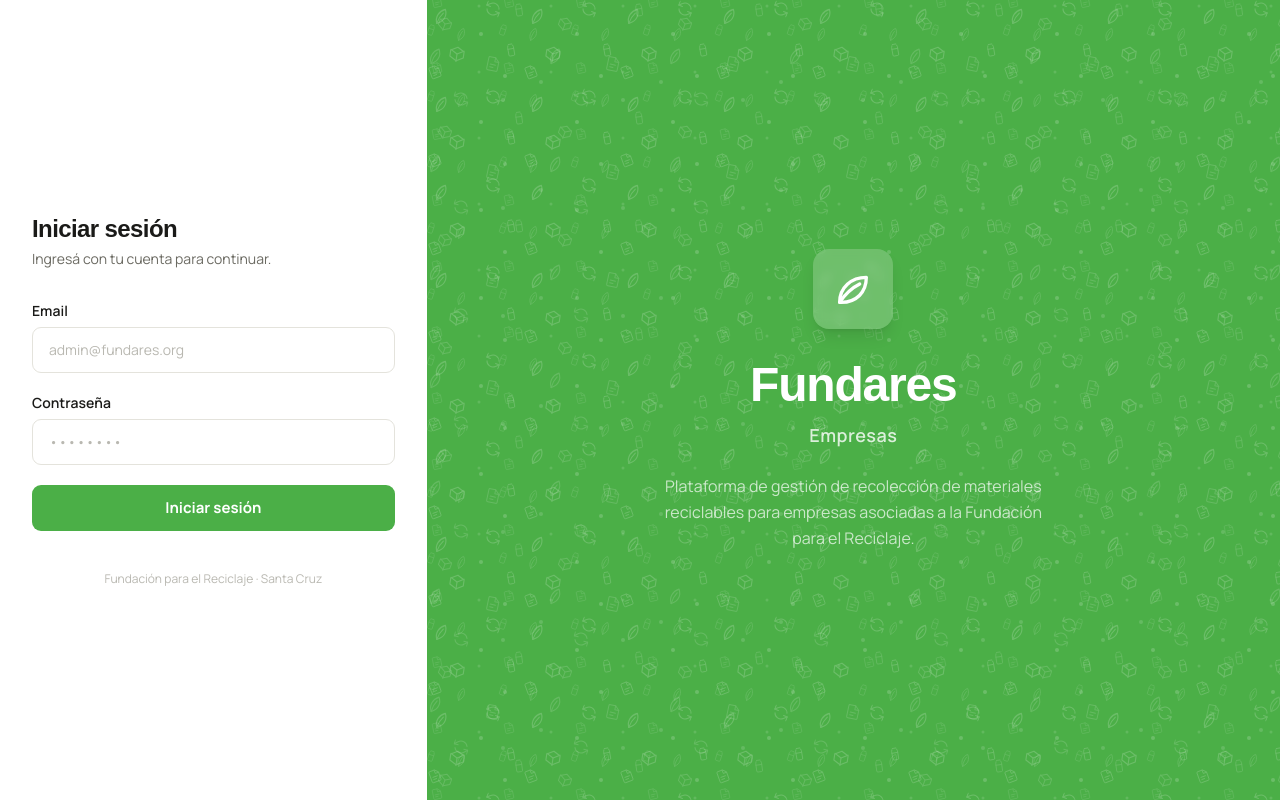
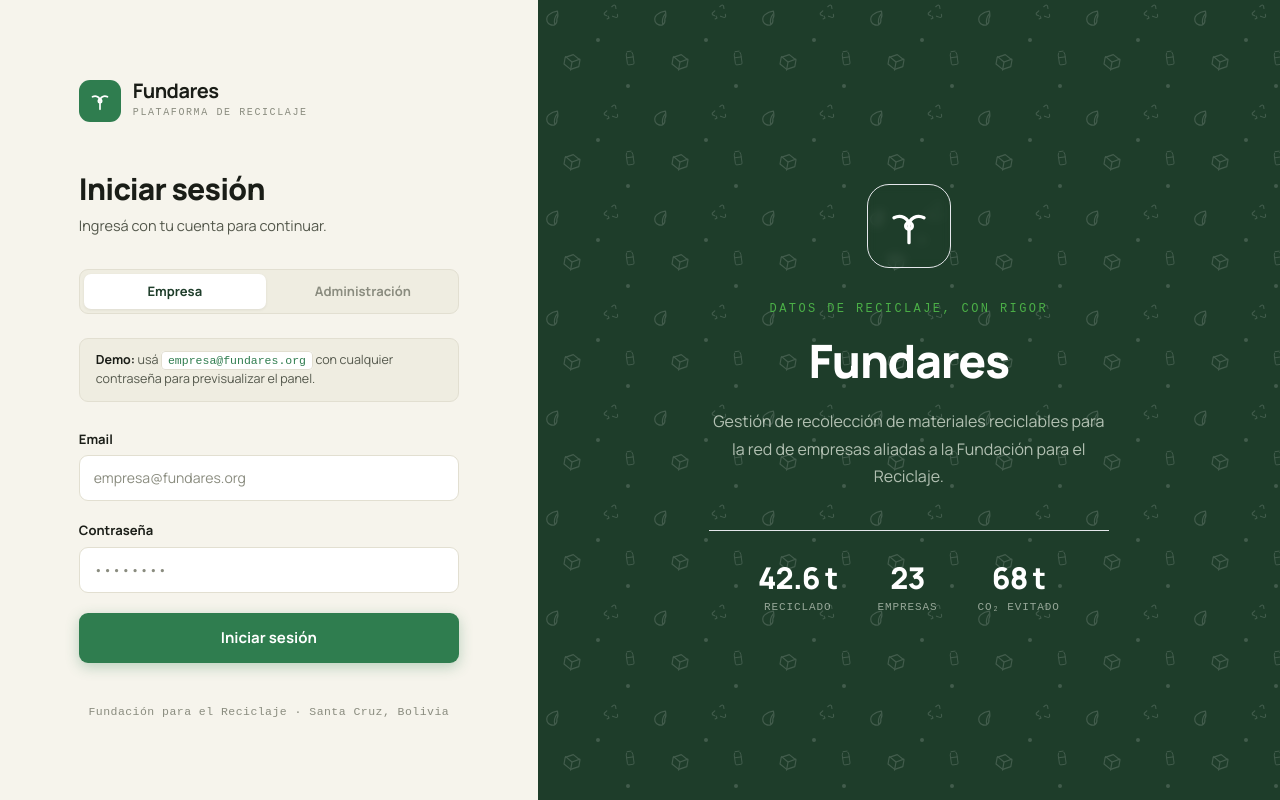
Before and after one commit to RonaldGaymer2002/ARAM, a Next.js app in the folder apps/web/: page /login in a window 1280 px wide. Built offline with nearby package versions, Linux system fonts and the light colour scheme.

Commit message:
ARR 1.7.5

```diff
--- a/apps/web/app/(auth)/login/page.tsx
+++ b/apps/web/app/(auth)/login/page.tsx
@@ -3,6 +3,7 @@
 import { useState } from 'react';
 import { signIn } from 'next-auth/react';
 import { useRouter } from 'next/navigation';
+import Link from 'next/link';
 import toast from 'react-hot-toast';
 
 export default function LoginPage() {
@@ -10,6 +11,12 @@ export default function LoginPage() {
   const [email, setEmail]       = useState('');
   const [password, setPassword] = useState('');
   const [loading, setLoading]   = useState(false);
+  const [role, setRole]         = useState<'empresa' | 'admin'>('empresa');
+
+  function handleRoleChange(r: 'empresa' | 'admin') {
+    setRole(r);
+    setEmail(r === 'admin' ? 'admin@fundares.org' : 'empresa@fundares.org');
+  }
 
   async function handleSubmit(e: React.FormEvent) {
     e.preventDefault();
@@ -37,52 +44,91 @@ export default function LoginPage() {
 
   return (
     <>
-      {/* ── Left panel: form (1/3) ─────────────────── */}
-      <div className="w-full lg:w-1/3 flex items-center justify-center min-h-screen bg-white px-8 py-12 relative z-10">
-        <div className="w-full max-w-sm">
+      {/* ── Back link ── */}
+      <Link
+        href="/"
+        className="absolute top-6 left-6 z-10 inline-flex items-center gap-2 text-[13px] font-semibold text-body-text hover:text-green-mid transition-colors"
+      >
+        <svg className="w-[15px] h-[15px]" viewBox="0 0 24 24" fill="none" stroke="currentColor" strokeWidth="2.2" strokeLinecap="round" strokeLinejoin="round">
+          <path d="M19 12H5M11 18l-6-6 6-6"/>
+        </svg>
+        Volver
+      </Link>
 
-          {/* Logo + brand (mobile only) */}
-          <div className="flex items-center gap-3 mb-10 lg:hidden">
-            <div className="w-10 h-10 rounded-[9px] bg-[#4BAF47] grid place-items-center flex-shrink-0">
-              <svg width="20" height="20" viewBox="0 0 24 24" fill="none" stroke="#fff" strokeWidth="2" strokeLinecap="round" strokeLinejoin="round">
-                <path d="M4 20c0-9 7-15 16-15 0 9-6 15-15 15-1 0-1 0-1 0z"/>
-                <path d="M4 20c4-6 8-9 12-11"/>
+      {/* ── Left panel: form ── */}
+      <div className="w-full lg:w-[42%] lg:min-w-[380px] flex items-center justify-center min-h-screen bg-bg-page px-10 py-14 relative z-10">
+        <div className="w-full max-w-[380px]">
+
+          {/* Brand */}
+          <div className="flex items-center gap-3 mb-12">
+            <div className="w-[42px] h-[42px] bg-[var(--green)] rounded-[11px] flex items-center justify-center flex-shrink-0">
+              <svg viewBox="0 0 24 24" className="w-5 h-5 fill-none stroke-white stroke-2 [stroke-linecap:round] [stroke-linejoin:round]">
+                <path d="M12 22V12M12 12C12 7 7 5 3 7M12 12C12 7 17 5 21 7"/>
+                <circle cx="12" cy="12" r="2"/>
               </svg>
             </div>
             <div>
-              <div className="font-extrabold text-[18px] text-[#1A1A18] leading-none">Fundares</div>
-              <div className="text-[13px] text-[#6B6A62] font-semibold mt-0.5">Empresas</div>
+              <p className="font-display font-bold text-[20px] text-black-heading tracking-tight leading-none">Fundares</p>
+              <p className="font-mono text-[10px] font-medium tracking-[0.16em] uppercase text-muted-text mt-1">Plataforma de reciclaje</p>
             </div>
           </div>
 
-          <h1 className="text-2xl font-extrabold text-[#1A1A18] tracking-tight mb-1">Iniciar sesión</h1>
-          <p className="text-sm text-[#6B6A62] mb-8">Ingresá con tu cuenta para continuar.</p>
+          <h1 className="font-display font-extrabold text-[30px] text-black-heading tracking-tight leading-tight mb-2">
+            Iniciar sesión
+          </h1>
+          <p className="text-[14.5px] text-body-text mb-8">
+            Ingresá con tu cuenta para continuar.
+          </p>
+
+          {/* Role toggle */}
+          <div className="flex gap-1.5 bg-[var(--alt)] border border-border-default rounded-input p-1 mb-6">
+            {(['empresa', 'admin'] as const).map(r => (
+              <button
+                key={r}
+                type="button"
+                onClick={() => handleRoleChange(r)}
+                className={[
+                  'flex-1 py-2 text-[13px] font-bold rounded-[7px] transition-all',
+                  role === r
+                    ? 'bg-card text-[var(--forest)] shadow-[0_1px_3px_rgba(40,38,28,0.08)]'
+                    : 'text-muted-text hover:text-body-text',
+                ].join(' ')}
+              >
+                {r === 'empresa' ? 'Empresa' : 'Administración'}
+              </button>
+            ))}
+          </div>
+
+          {/* Demo hint */}
+          <div className="bg-[var(--alt)] border border-border-default rounded-input px-4 py-3 mb-7 text-[12.5px] text-body-text">
+            <span className="font-bold text-black-heading">Demo:</span> usá{' '}
+            <code className="font-mono text-[11.5px] bg-card border border-border-default rounded px-1.5 py-0.5 text-[var(--green)]">
+              {role === 'admin' ? 'admin@fundares.org' : 'empresa@fundares.org'}
+            </code>{' '}
+            con cualquier contraseña para previsualizar el panel.
+          </div>
 
           <form onSubmit={handleSubmit} className="space-y-5">
             <div>
-              <label className="block text-sm font-semibold text-[#1A1A18] mb-1.5">
-                Email
-              </label>
+              <label className="block text-[13px] font-bold text-black-heading mb-1.5">Email</label>
               <input
                 type="email"
                 required
                 value={email}
                 onChange={e => setEmail(e.target.value)}
-                className="w-full px-4 py-3 border border-[#E4E3DC] rounded-[9px] text-sm text-[#1A1A18] placeholder:text-[#B9B8B1] outline-none focus:border-[#4BAF47] focus:ring-1 focus:ring-[#4BAF47] transition-colors bg-white"
-                placeholder="admin@fundares.org"
+                className="w-full border border-border-default rounded-input px-3.5 py-3 text-sm text-black-heading placeholder:text-muted-text outline-none focus:border-[var(--green)] focus:ring-2 focus:ring-[var(--green)]/20 transition-colors bg-card"
+                placeholder={role === 'admin' ? 'admin@fundares.org' : 'empresa@fundares.org'}
               />
             </div>
 
             <div>
-              <label className="block text-sm font-semibold text-[#1A1A18] mb-1.5">
-                Contraseña
-              </label>
+              <label className="block text-[13px] font-bold text-black-heading mb-1.5">Contraseña</label>
               <input
                 type="password"
                 required
                 value={password}
                 onChange={e => setPassword(e.target.value)}
-                className="w-full px-4 py-3 border border-[#E4E3DC] rounded-[9px] text-sm text-[#1A1A18] placeholder:text-[#B9B8B1] outline-none focus:border-[#4BAF47] focus:ring-1 focus:ring-[#4BAF47] transition-colors bg-white"
+                className="w-full border border-border-default rounded-input px-3.5 py-3 text-sm text-black-heading placeholder:text-muted-text outline-none focus:border-[var(--green)] focus:ring-2 focus:ring-[var(--green)]/20 transition-colors bg-card"
                 placeholder="••••••••"
               />
             </div>
@@ -90,109 +136,89 @@ export default function LoginPage() {
             <button
               type="submit"
               disabled={loading}
-              className="w-full py-3 bg-[#4BAF47] hover:bg-[#3d9a3a] text-white font-bold rounded-[9px] text-[15px] transition-colors disabled:opacity-50 disabled:cursor-not-allowed mt-2"
+              className="w-full py-3.5 bg-[var(--green)] hover:bg-[var(--forest-2)] text-white font-bold text-[15px] rounded-input transition-all disabled:opacity-50 disabled:cursor-not-allowed shadow-[0_4px_14px_rgba(47,125,79,0.3)] hover:-translate-y-px mt-1"
             >
               {loading ? 'Entrando…' : 'Iniciar sesión'}
             </button>
           </form>
 
-          <p className="text-xs text-[#B9B8B1] text-center mt-10">
-            Fundación para el Reciclaje · Santa Cruz
+          <p className="font-mono text-[11.5px] text-muted-text text-center tracking-[0.04em] mt-10">
+            Fundación para el Reciclaje · Santa Cruz, Bolivia
           </p>
         </div>
       </div>
 
-      {/* ── Right panel: branding + doodle (2/3, desktop only) ─── */}
-      <div className="hidden lg:flex lg:w-2/3 relative overflow-hidden bg-[#4BAF47] items-center justify-center">
+      {/* ── Right panel: brand ── */}
+      <div className="hidden lg:flex flex-1 relative overflow-hidden bg-[var(--forest)] items-center justify-center">
 
-        {/* Doodle SVG background */}
-        <svg
-          aria-hidden="true"
-          className="absolute inset-0 w-full h-full pointer-events-none"
-          xmlns="http://www.w3.org/2000/svg"
-        >
+        {/* SVG doodle pattern */}
+        <svg aria-hidden="true" className="absolute inset-0 w-full h-full pointer-events-none" xmlns="http://www.w3.org/2000/svg">
           <defs>
-            <symbol id="lp-leaf" viewBox="0 0 24 24" fill="none" stroke="currentColor" strokeWidth="1.5" strokeLinecap="round" strokeLinejoin="round">
-              <path d="M4 20c0-9 7-15 16-15 0 9-6 15-15 15-1 0-1 0-1 0z"/>
-              <path d="M4 20c4-6 8-9 12-11"/>
+            <symbol id="lp-leaf" viewBox="0 0 24 24" fill="none" stroke="#fff" strokeWidth="1.4" strokeLinecap="round" strokeLinejoin="round">
+              <path d="M11 20A7 7 0 019 6c4-2 7-1 9-1 0 4-1 7-3 9a7 7 0 01-4 6z"/>
+              <path d="M11 20c0-5 2-9 6-12"/>
             </symbol>
-            <symbol id="lp-recycle" viewBox="0 0 24 24" fill="none" stroke="currentColor" strokeWidth="1.5" strokeLinecap="round" strokeLinejoin="round">
-              <polyline points="1 4 1 10 7 10"/>
-              <polyline points="23 20 23 14 17 14"/>
-              <path d="M20.49 9A9 9 0 0 0 5.64 5.64L1 10M23 14l-4.64 4.36A9 9 0 0 1 3.51 15"/>
+            <symbol id="lp-recycle" viewBox="0 0 24 24" fill="none" stroke="#fff" strokeWidth="1.4" strokeLinecap="round" strokeLinejoin="round">
+              <path d="M7 19H4.8a1.8 1.8 0 01-1.6-2.7L5 13"/>
+              <path d="M9.3 5.5l1.4-2.4a1.8 1.8 0 013.1 0l1.6 2.8"/>
+              <path d="M14.5 17h4.7a1.8 1.8 0 001.6-2.7l-1-1.8"/>
+              <path d="M9 19l2 2-2 2"/>
             </symbol>
-            <symbol id="lp-bottle" viewBox="0 0 24 24" fill="none" stroke="currentColor" strokeWidth="1.5" strokeLinecap="round" strokeLinejoin="round">
-              <path d="M9 2h6M8 4l-1 3v13a2 2 0 0 0 2 2h6a2 2 0 0 0 2-2V7l-1-3"/>
-              <line x1="7" y1="10" x2="17" y2="10"/>
+            <symbol id="lp-bottle" viewBox="0 0 24 24" fill="none" stroke="#fff" strokeWidth="1.4" strokeLinecap="round" strokeLinejoin="round">
+              <path d="M9 2h6M8 4l-1 3v13a2 2 0 002 2h6a2 2 0 002-2V7l-1-3"/>
+              <line x1="7" y1="11" x2="17" y2="11"/>
             </symbol>
-            <symbol id="lp-box" viewBox="0 0 24 24" fill="none" stroke="currentColor" strokeWidth="1.5" strokeLinecap="round" strokeLinejoin="round">
+            <symbol id="lp-box" viewBox="0 0 24 24" fill="none" stroke="#fff" strokeWidth="1.4" strokeLinecap="round" strokeLinejoin="round">
               <path d="M21 16V8l-9-5-9 5v8l9 5 9-5z"/>
-              <polyline points="3.27 6.96 12 12.01 20.73 6.96"/>
-              <line x1="12" y1="22.08" x2="12" y2="12"/>
+              <polyline points="3.3 7 12 12 20.7 7"/>
+              <line x1="12" y1="22" x2="12" y2="12"/>
             </symbol>
-            <symbol id="lp-paper" viewBox="0 0 24 24" fill="none" stroke="currentColor" strokeWidth="1.5" strokeLinecap="round" strokeLinejoin="round">
-              <path d="M14 2H6a2 2 0 0 0-2 2v16a2 2 0 0 0 2 2h12a2 2 0 0 0 2-2V8z"/>
-              <polyline points="14 2 14 8 20 8"/>
-              <line x1="8" y1="13" x2="16" y2="13"/>
-              <line x1="8" y1="17" x2="13" y2="17"/>
-            </symbol>
-
-            <pattern id="lp-tile-a" x="0" y="0" width="96" height="88" patternUnits="userSpaceOnUse">
-              <g color="#fff" fill="none" stroke="currentColor" strokeLinecap="round" strokeLinejoin="round">
-                <g transform="translate(14,16) rotate(-15)"><use href="#lp-leaf"    width="18" height="18" x="-9"  y="-9"/></g>
-                <g transform="translate(66,9)  rotate(22)"> <use href="#lp-recycle" width="16" height="16" x="-8"  y="-8"/></g>
-                <g transform="translate(84,50) rotate(-10)"><use href="#lp-bottle"  width="14" height="14" x="-7"  y="-7"/></g>
-                <g transform="translate(30,54) rotate(8)">  <use href="#lp-box"     width="18" height="18" x="-9"  y="-9"/></g>
-                <g transform="translate(8,72)  rotate(-20)"><use href="#lp-paper"   width="14" height="14" x="-7"  y="-7"/></g>
-                <circle cx="54" cy="34" r="2" fill="currentColor" stroke="none"/>
-                <circle cx="78" cy="76" r="2" fill="currentColor" stroke="none"/>
-              </g>
-            </pattern>
-
-            <pattern id="lp-tile-b" x="48" y="44" width="120" height="108" patternUnits="userSpaceOnUse">
-              <g color="#fff" fill="none" stroke="currentColor" strokeLinecap="round" strokeLinejoin="round">
-                <g transform="translate(18,20) rotate(12)">  <use href="#lp-paper"   width="16" height="16" x="-8"  y="-8"/></g>
-                <g transform="translate(80,12) rotate(-18)"> <use href="#lp-leaf"    width="18" height="18" x="-9"  y="-9"/></g>
-                <g transform="translate(106,55) rotate(15)"> <use href="#lp-recycle" width="16" height="16" x="-8"  y="-8"/></g>
-                <g transform="translate(44,74) rotate(-8)">  <use href="#lp-bottle"  width="14" height="14" x="-7"  y="-7"/></g>
-                <g transform="translate(90,88) rotate(20)">  <use href="#lp-box"     width="16" height="16" x="-8"  y="-8"/></g>
-                <circle cx="28" cy="56" r="2" fill="currentColor" stroke="none"/>
-                <circle cx="66" cy="38" r="2" fill="currentColor" stroke="none"/>
-              </g>
-            </pattern>
-
-            <pattern id="lp-tile-c" x="24" y="22" width="72" height="66" patternUnits="userSpaceOnUse">
-              <g color="#fff" fill="none" stroke="currentColor" strokeLinecap="round" strokeLinejoin="round">
-                <g transform="translate(10,12) rotate(-24)"><use href="#lp-leaf"   width="14" height="14" x="-7" y="-7"/></g>
-                <g transform="translate(52,8)  rotate(18)"> <use href="#lp-bottle" width="12" height="12" x="-6" y="-6"/></g>
-                <g transform="translate(58,46) rotate(-12)"><use href="#lp-paper"  width="12" height="12" x="-6" y="-6"/></g>
-                <circle cx="28" cy="50" r="1.5" fill="currentColor" stroke="none"/>
-              </g>
+            <pattern id="lp-tile" x="0" y="0" width="108" height="100" patternUnits="userSpaceOnUse">
+              <g transform="translate(16,18) rotate(-14)"><use href="#lp-leaf" width="20" height="20" x="-10" y="-10"/></g>
+              <g transform="translate(74,12) rotate(20)"><use href="#lp-recycle" width="18" height="18" x="-9" y="-9"/></g>
+              <g transform="translate(92,58) rotate(-8)"><use href="#lp-bottle" width="16" height="16" x="-8" y="-8"/></g>
+              <g transform="translate(34,62) rotate(10)"><use href="#lp-box" width="20" height="20" x="-10" y="-10"/></g>
+              <circle cx="60" cy="40" r="2" fill="#fff"/>
+              <circle cx="90" cy="86" r="2" fill="#fff"/>
             </pattern>
           </defs>
-
-          <rect width="100%" height="100%" fill="url(#lp-tile-a)" opacity="0.18"/>
-          <rect width="100%" height="100%" fill="url(#lp-tile-b)" opacity="0.14"/>
-          <rect width="100%" height="100%" fill="url(#lp-tile-c)" opacity="0.12"/>
+          <rect width="100%" height="100%" fill="url(#lp-tile)" opacity="0.16"/>
         </svg>
 
-        {/* Branding content */}
-        <div className="relative z-10 flex flex-col items-center text-center px-12 max-w-lg">
-          <div className="w-20 h-20 rounded-2xl bg-white/20 backdrop-blur-sm grid place-items-center mb-8 shadow-lg">
-            <svg width="40" height="40" viewBox="0 0 24 24" fill="none" stroke="#fff" strokeWidth="2" strokeLinecap="round" strokeLinejoin="round">
-              <path d="M4 20c0-9 7-15 16-15 0 9-6 15-15 15-1 0-1 0-1 0z"/>
-              <path d="M4 20c4-6 8-9 12-11"/>
+        {/* Content */}
+        <div className="relative z-10 flex flex-col items-center text-center px-14 max-w-[520px]">
+          <div className="w-[84px] h-[84px] rounded-[22px] bg-white/12 backdrop-blur-sm border border-white/14 grid place-items-center mb-8">
+            <svg viewBox="0 0 24 24" className="w-10 h-10 fill-none stroke-white stroke-2 [stroke-linecap:round] [stroke-linejoin:round]">
+              <path d="M12 22V12M12 12C12 7 7 5 3 7M12 12C12 7 17 5 21 7"/>
+              <circle cx="12" cy="12" r="2"/>
             </svg>
           </div>
-          <h2 className="text-5xl font-extrabold text-white tracking-tight leading-none mb-3">
+
+          <p className="font-mono text-[12px] font-medium tracking-[0.2em] uppercase text-[#4BAF47] mb-5">
+            Datos de reciclaje, con rigor
+          </p>
+
+          <h2 className="font-display font-extrabold text-[46px] text-white tracking-tight leading-none mb-6">
             Fundares
           </h2>
-          <p className="text-white/80 font-semibold text-lg mb-6 tracking-wide">
-            Empresas
+
+          <p className="text-[16px] leading-[1.7] text-[rgba(231,239,226,0.74)] max-w-[400px]">
+            Gestión de recolección de materiales reciclables para la red de empresas aliadas a la Fundación para el Reciclaje.
           </p>
-          <p className="text-white/70 text-base leading-relaxed max-w-sm">
-            Plataforma de gestión de recolección de materiales reciclables para empresas asociadas a la Fundación para el Reciclaje.
-          </p>
+
+          {/* Stats */}
+          <div className="flex justify-center gap-10 mt-10 pt-8 border-t border-white/12 w-full">
+            {[
+              { value: '42.6 t', label: 'reciclado' },
+              { value: '23',     label: 'empresas'  },
+              { value: '68 t',   label: 'CO₂ evitado' },
+            ].map(s => (
+              <div key={s.label} className="text-center">
+                <span className="font-display font-extrabold text-[30px] text-white block tracking-tight leading-none">{s.value}</span>
+                <span className="font-mono text-[11px] text-[rgba(231,239,226,0.6)] tracking-[0.08em] uppercase mt-1.5 block">{s.label}</span>
+              </div>
+            ))}
+          </div>
         </div>
       </div>
     </>
```
